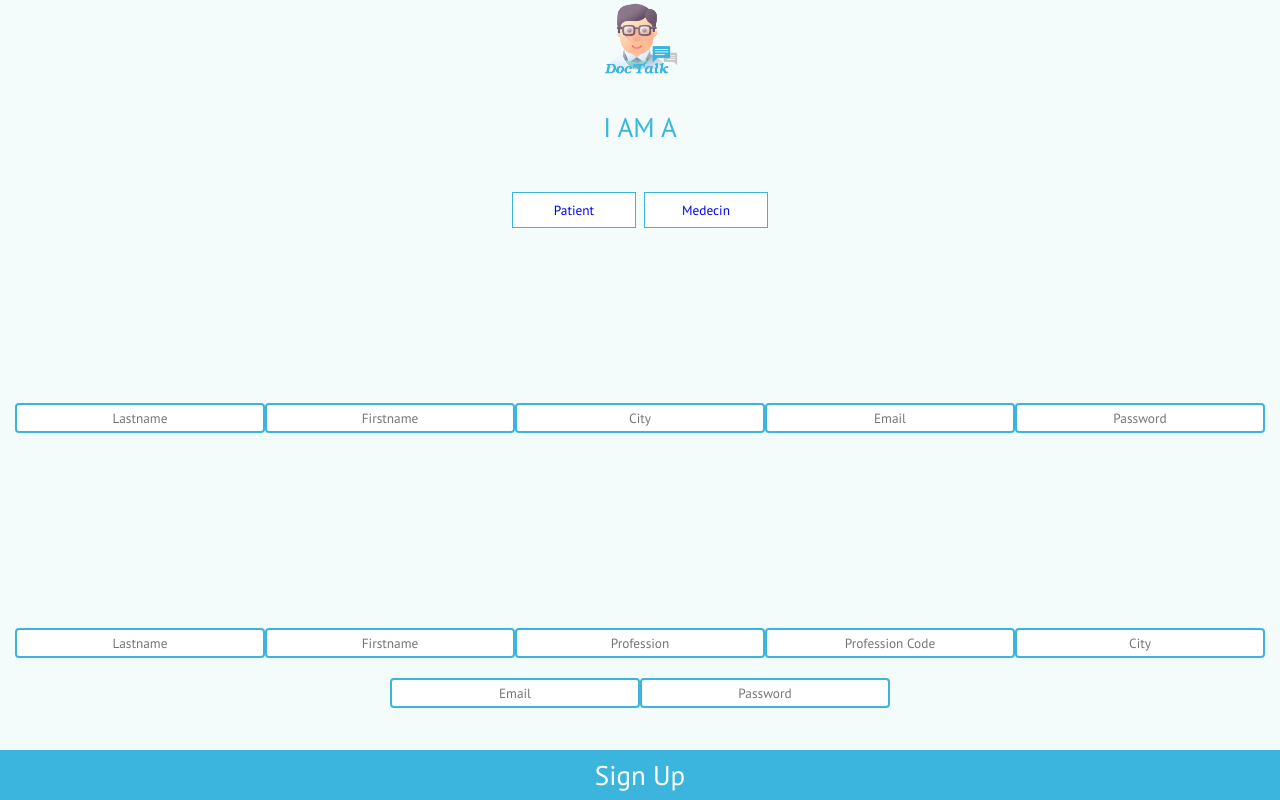
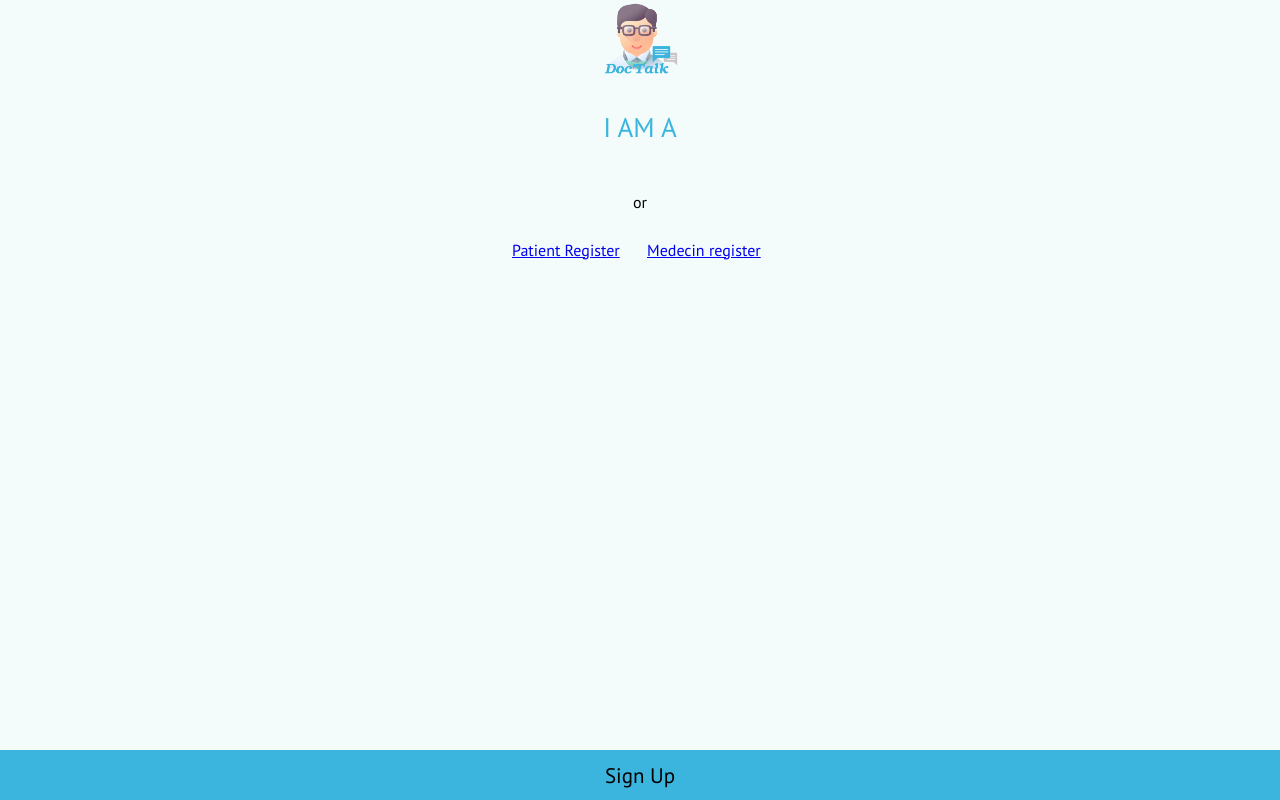
Before and after one commit to Mamednoor/doctalk, a React (Create React App) app: page /register in a window 1280 px wide. Built offline with nearby package versions, Linux system fonts and the light colour scheme.

Commit message:
navlink v1

```diff
--- a/src/Components/register/medecinRegister.js
+++ b/src/Components/register/medecinRegister.js
@@ -1,22 +1,20 @@
-import React, { Component} from 'react'
-import './register.css'
+import React from "react";
+import "./register.css";
 
-class Medecin extends Component {
-    render() {
-         return (
-             <div className="register-medecin-container">
-                 <form className="register-form">
-                <input type='text' name="" placeholder="Lastname"></input>
-                <input type='text' name="" placeholder="Firstname"></input>
-                <input type='text' name="" placeholder="Profession"></input>
-                <input type='text' name="" placeholder="Profession Code"></input>
-                <input type='text' name="" placeholder="City"></input>
-                <input type='text' name="" placeholder="Email"></input>
-                <input type='text' name="" placeholder="Password"></input>
-                 </form>
-            </div>
-        )
-    }
+function Medecin() {
+  return (
+      <div className="register-medecin-container">
+          <form className="register-form">
+              <input type="text" name="" placeholder="Lastname"></input>
+              <input type="text" name="" placeholder="Firstname"></input>
+              <input type="text" name="" placeholder="Profession"></input>
+              <input type="text" name="" placeholder="Profession Code"></input>
+              <input type="text" name="" placeholder="City"></input>
+              <input type="text" name="" placeholder="Email"></input>
+              <input type="text" name="" placeholder="Password"></input>
+          </form>
+  </div>
+  );
 }
 
-export default Medecin
+export default Medecin;
--- a/src/Components/register/patientRegister.js
+++ b/src/Components/register/patientRegister.js
@@ -1,20 +1,18 @@
-import React, { Component} from 'react'
-import './register.css'
+import React from "react";
+import "./register.css";
 
-class Patient extends Component {
-    render() {
-         return (
-             <div className="register-patient-container">
-                 <form className="register-form">
-                <input type='text' name="" placeholder="Lastname"></input>
-                <input type='text' name="" placeholder="Firstname"></input>
-                <input type='text' name="" placeholder="City"></input>
-                <input type='text' name="" placeholder="Email"></input>
-                <input type='text' name="" placeholder="Password"></input>
-                 </form>
-            </div>
-        )
-    }
+function Patient() {
+  return (
+    <div className="register-patient-container">
+      <form className="register-form">
+        <input type="text" name="" placeholder="Lastname" />
+        <input type="text" name="" placeholder="Firstname" />
+        <input type="text" name="" placeholder="City" />
+        <input type="text" name="" placeholder="Email" />
+        <input type="text" name="" placeholder="Password" />
+      </form>
+    </div>
+  );
 }
 
-export default Patient
+export default Patient;
--- a/src/Components/register/register.js
+++ b/src/Components/register/register.js
@@ -1,7 +1,7 @@
 import React from "react";
-import { BrowserRouter as Router, NavLink } from "react-router-dom";
-import Patient from "./patientRegister";
-import Medecin from "./medecinRegister";
+import { BrowserRouter as Router, Route, NavLink } from 'react-router-dom'
+import patientRegister from './patientRegister'
+import medecinRegister from './medecinRegister'
 import Logo from "../shares/dokitalk.png";
 
 import "./register.css";
@@ -11,23 +11,34 @@ const Register = () => {
     <Router>
       <div className="register-container">
         <div className="register-div-img">
-          <img alt="" src={Logo}></img>
+          <img alt="logo" src={Logo}></img>
         </div>
         <p>I AM A</p>
-        <div className="register-div-button">
-          <button>
-            <NavLink to='/patientRegister'>Patient</NavLink>
-          </button>
-          <button>
-            <NavLink to='/medecinRegister'>Medecin</NavLink>
-          </button>
+        <div className='Content-Form'>
+          <div className="register-div-button">
+            <NavLink
+              to='/patientRegister'
+              activeClassName='FormTitle-Link--Active'
+              className="register-div-button"
+            >
+              Patient Register
+            </NavLink>
+            or
+            <NavLink
+              exact
+              to='/medecinRegister'
+              activeClassName='FormTitle-Link--Active'
+              className="register-div-button"
+            >
+              Medecin register
+            </NavLink>
+          </div>
+          <Route exact path='/patientRegister' component={patientRegister} />
+          <Route path='/medecinRegister' component={medecinRegister} />
         </div>
-        <Patient />
-        <Medecin />
-        <button className="register-button-sign">
-          <p>Sign Up</p>
-        </button>
       </div>
+      <input type='submit' className="register-button-sign" value='Sign Up'/>
+
     </Router>
   );
 };
```
